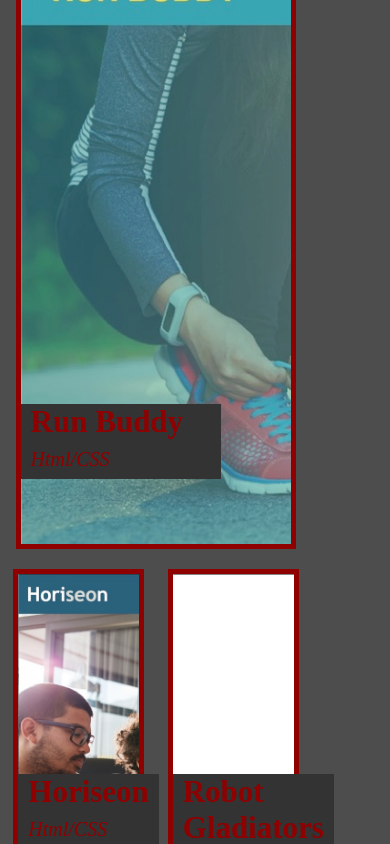
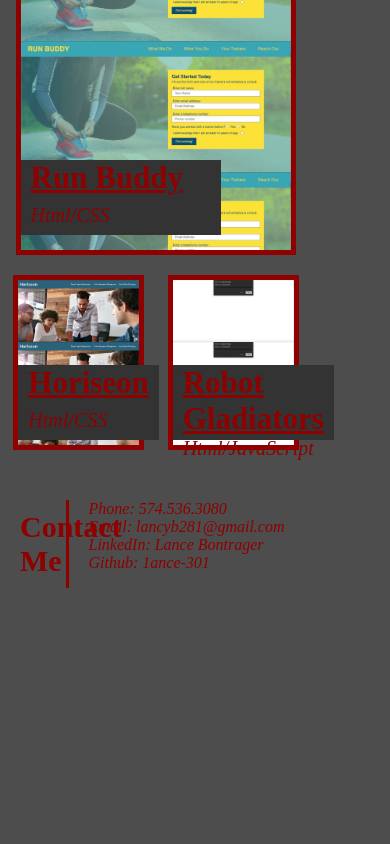
Before and after one commit to 1ance-301/My-Portfolio, a plain HTML site: page index.html in a window 390 px wide. Shown: the part 1156-2000 px from the top of the page. After the commit the page ends 1754 px from the top, so only its background shows below. Drawn offline with Linux system fonts and the light colour scheme.

Commit message:
media queries

```diff
--- a/assets/CSS/style.css
+++ b/assets/CSS/style.css
@@ -105,9 +105,11 @@ header ul li a {
 
 .intro p {
     margin: 0px;
+    padding: 10px;
+    width: 70%;
     font-style: normal;
     font-size: 21px;
-    align-content: flex-start;
+    display: flex;
 }
 /* about-me section styles end */
 
@@ -146,7 +148,8 @@ header ul li a {
     color: var(--secondary-color);
 }
 
-.project-name h3 {
+.project-name a {
+    color: var(--secondary-color);
     font-size: 31px;
     font-weight: bold;
 }
@@ -186,6 +189,10 @@ header ul li a {
     margin-top: 200px;
     width: 300px;
 }
+
+.projects:hover {
+    opacity: .3;
+}
 /* my-work section styles end */
 
 /* contact-me section styles */
@@ -201,3 +208,38 @@ header ul li a {
     align-content: flex-start;
 }
 /* contact-me section styles end */
+
+/* MEDIA QUERY FOR SMALLER DESKTOP SCREENS AND SMALLER */
+@media screen and (max-width: 980px) {
+    header ul li a {
+        padding: 10px;
+    }
+
+    .projects {
+        background-size: contain;
+    }
+
+    #main-project {
+        height: 350px;
+    }
+
+    #main-project .project-name {
+        margin-top: 250px;
+    }
+
+    #horiseon-project,
+    #robot-gladiators-project {
+        height: 175px;
+    }
+
+    #horiseon-project .project-name,
+    #robot-gladiators-project .project-name {
+        margin-top: 85px;
+    }
+}
+
+/* MEDIA QUERY FOR TABLETS AND SMALLER */
+@media screen and (max-width: 768px) {}
+
+/* MEDIA QUERY FOR MOBILE PHONES AND SMALLER */
+@media screen and (max-width: 575px) {}
--- a/index.html
+++ b/index.html
@@ -47,19 +47,19 @@
             <div class="work">
                 <article id="main-project" class="projects">
                     <span class="project-name">
-                        <h3>Run Buddy</h3>
+                        <a href="https://1ance-301.github.io/run-buddy/">Run Buddy</a>
                         <p>Html/CSS</p>
                     </span>
                 </article>
                 <article id="horiseon-project"     class="projects">
                     <span class="project-name">
-                        <h3>Horiseon</h3>
+                        <a href="https://1ance-301.github.io/Horiseon">Horiseon</a>
                         <p>Html/CSS</p>
                     </span>
                 </article>
                 <article id="robot-gladiators-project"     class="projects">
                     <span class="project-name">
-                        <h3>Robot Gladiators</h3>
+                        <a href="https://1ance-301.github.io/robot-gladiators/">Robot Gladiators</a>
                         <p>Html/JavaScript</p>
                     </span>
                 </article>
```
